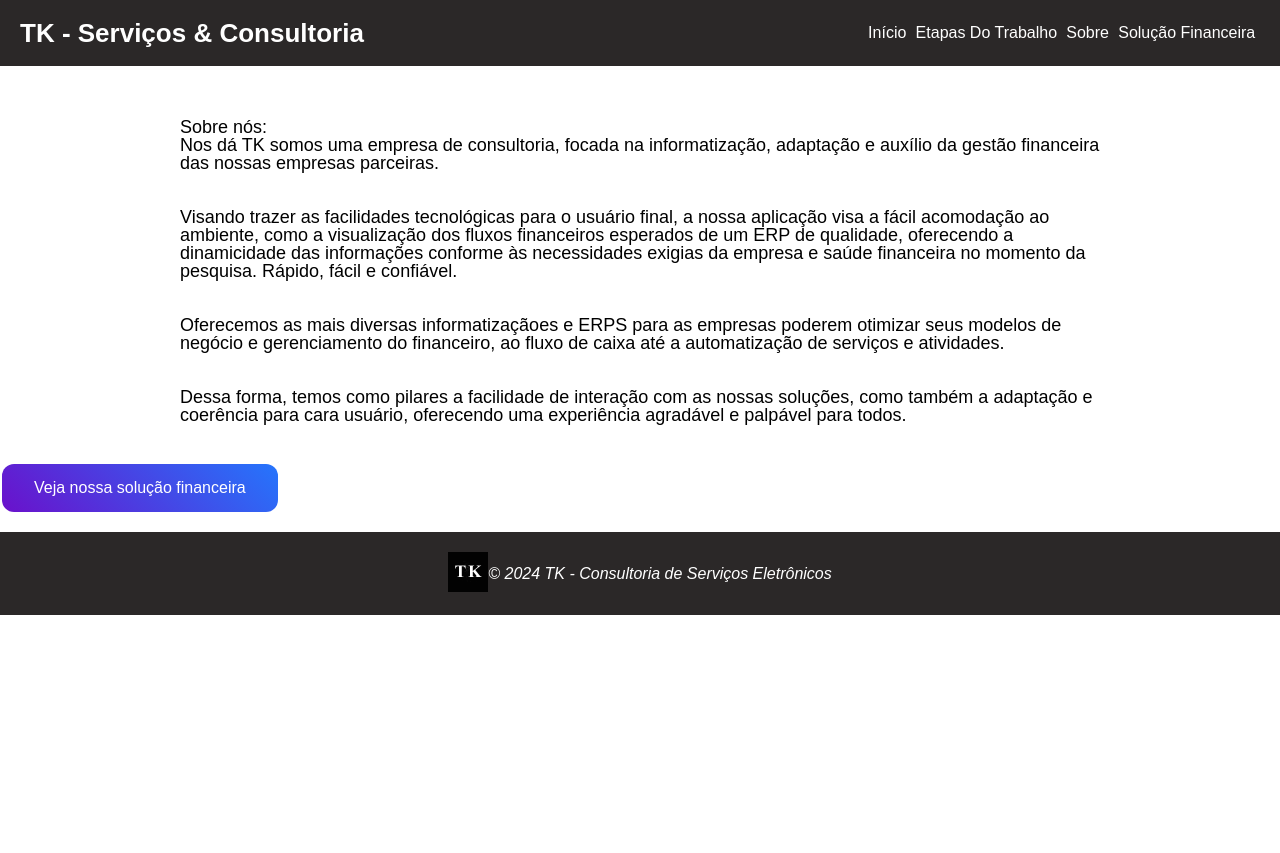
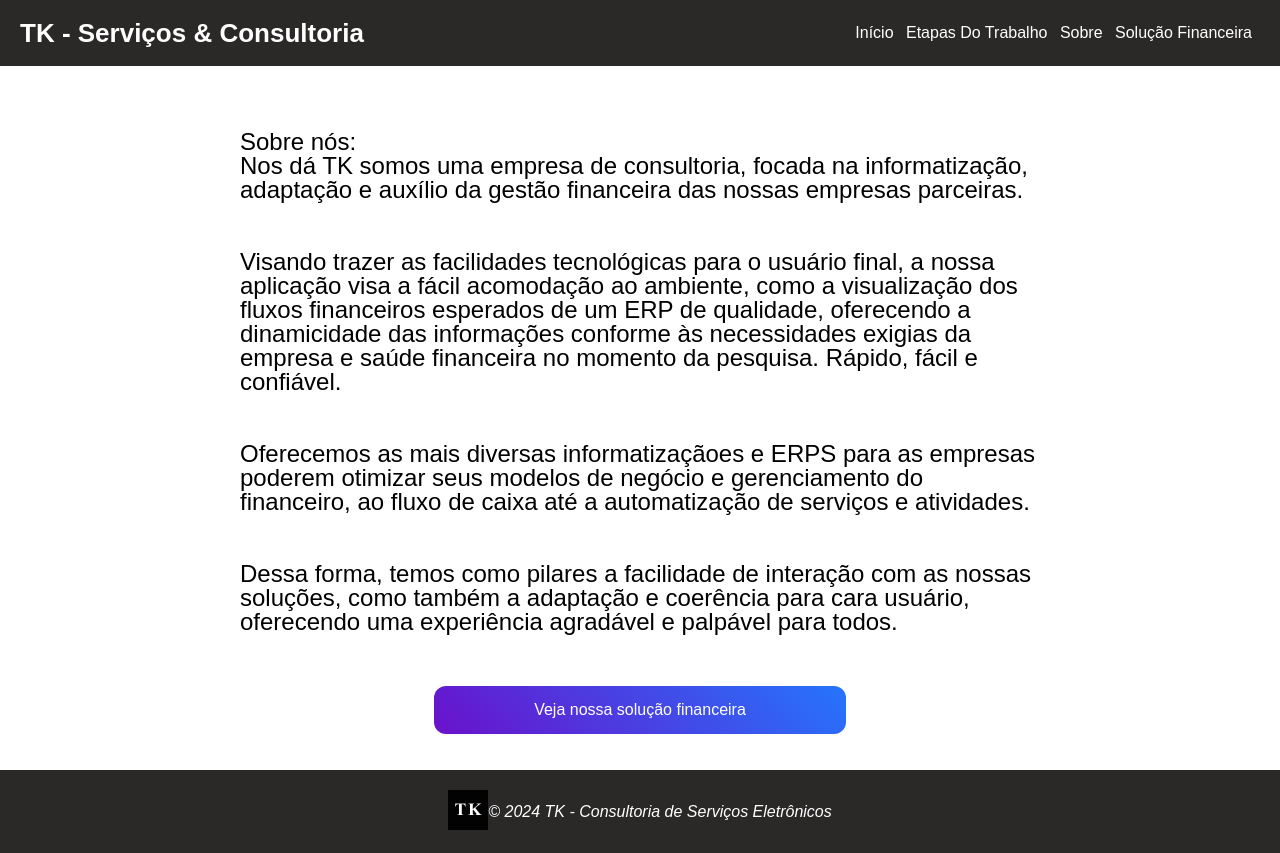
Before and after one commit to EduardoCamargoFiori/AEP_TRABALHO, a plain HTML site: page paginaInicial.html in a window 1280 px wide. Before the commit the page ends 800 px from the top, so only its background shows below. Drawn offline with Linux system fonts and the light colour scheme.

Commit message:
Ultimas modificações da página inicial

```diff
--- a/css/style.css
+++ b/css/style.css
@@ -31,7 +31,11 @@ h1 {
 .botoes_nav {
     text-decoration: none;
     color: #fff;
-    margin-right: 0.3em;
+    margin-right: 0.5em;
+}
+
+.botoes_nav:hover{
+    color: #2575fc;
 }
 
 .container {
@@ -39,15 +43,20 @@ h1 {
     align-items: center;
     justify-content: center;
     text-wrap: wrap;
+    margin-bottom: 1em;
 }
 
 .sobre_nos {
-    font-size: large;
+    font-size: 1.5em;
     text-decoration: solid;
     margin-left: 10em;
     margin-right: 10em;
     margin-top: 2em;
     margin-bottom: 2em;
+}
+
+.img{
+    display: flex;
 }
 
 .rodape {
@@ -62,21 +71,20 @@ h1 {
 }
 
 .botão_solucao {
+    display: flex;
     background-color: #3798d8;
     /* Cor de fundo */
     border: none;
     /* Sem borda */
     color: white;
     /* Cor do texto */
-    padding: 15px 32px;
+    padding: 30px 48px;
     /* Espaçamento interno */
     text-align: center;
     /* Alinhamento do texto */
     text-decoration: none;
     /* Sem sublinhado */
-    display: inline-block;
-    /* Display inline */
-    font-size: 16px;
+    font-size: 18px;
     /* Tamanho da fonte */
     margin: 4px 2px;
     /* Margens */
@@ -88,7 +96,7 @@ h1 {
     /* Gradiente */
     border: none;
     color: white;
-    padding: 15px 32px;
+    padding: 15px 100px;
     text-align: center;
     text-decoration: none;
     display: inline-block;
--- a/paginaInicial.html
+++ b/paginaInicial.html
@@ -48,8 +48,12 @@
                 Dessa forma, temos como pilares a facilidade de interação com as nossas soluções, como também a
                 adaptação e coerência para cara usuário, oferecendo uma experiência agradável e palpável para todos.
             </p>
+            <div class="container">
+                <a href="solucaoFinanceira.html"><button class="botão_solucao"> Veja nossa solução
+                        financeira</button>
+                </a>
+            </div>
 
-            <a href="solucaoFinanceira.html"><button class="botão_solucao"> Veja nossa solução financeira</button></a>
         </main>
     </div>
 </body>
```
